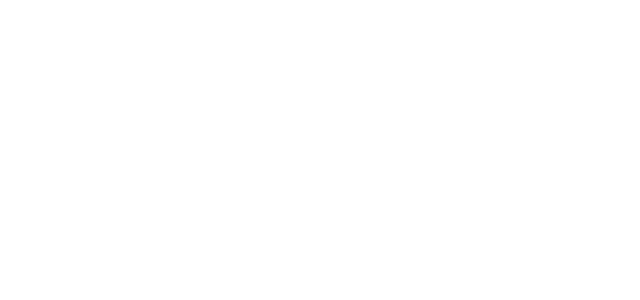
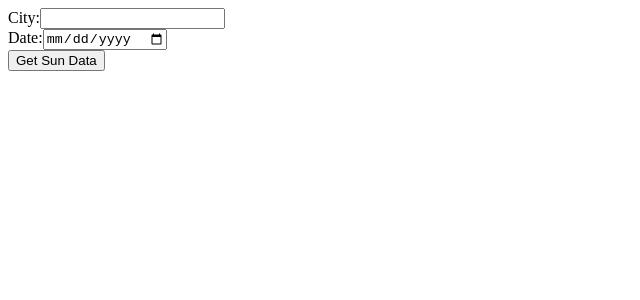
Before and after one commit to CodecoolGlobal/solar-watch-MVP-java-toro-m, a React (Vite) app in the folder solar-watch-frontend/: page /suninfo in a window 1280 px wide. Before the commit this address had no page. Shown: the top 300 px of the page, without its empty margins (0-640 px from the left). Built offline with nearby package versions, Linux system fonts and the light colour scheme.

Commit message:
submiting location and time displays relevant information

```diff
--- a/solar-watch-frontend/src/App.jsx
+++ b/solar-watch-frontend/src/App.jsx
@@ -1,12 +1,14 @@
 import {BrowserRouter as Router, Routes, Route} from 'react-router-dom';
 import LoginPage from './pages/LoginPage';
 import RegisterPage from './pages/RegisterPage';
+import SunInfoPage from "./pages/SunInfoPage.jsx";
 
 function App() {
     return (
         <Routes>
             <Route path="/login" element={<LoginPage/>}/>
             <Route path="/register" element={<RegisterPage/>}/>
+            <Route path="/suninfo" element={<SunInfoPage/>}/>
         </Routes>
     );
 }
--- /dev/null
+++ b/solar-watch-frontend/src/components/SunDataForm.jsx
@@ -0,0 +1,51 @@
+import { useState } from 'react';
+
+const SunDataForm = ({ onFormSubmit }) => {
+    const [formData, setFormData] = useState({
+        city: '',
+        date: ''
+    });
+
+    const handleChange = (e) => {
+        const { name, value } = e.target;
+        setFormData(prev => ({
+            ...prev,
+            [name]: value
+        }));
+    };
+
+    const handleSubmit = (e) => {
+        e.preventDefault();
+        onFormSubmit(formData);
+    };
+
+    return (
+        <form onSubmit={handleSubmit}>
+            <div>
+                <label>City:
+                    <input
+                        type="text"
+                        name="city"
+                        value={formData.city}
+                        onChange={handleChange}
+                        required
+                    />
+                </label>
+            </div>
+            <div>
+                <label>Date:
+                    <input
+                        type="date"
+                        name="date"
+                        value={formData.date}
+                        onChange={handleChange}
+                        required
+                    />
+                </label>
+            </div>
+            <button type="submit">Get Sun Data</button>
+        </form>
+    );
+};
+
+export default SunDataForm;
--- /dev/null
+++ b/solar-watch-frontend/src/components/SunDataRequestedInfo.jsx
@@ -0,0 +1,19 @@
+import React from 'react';
+
+const SunDataRequestedInfo = ({ sunData }) => {
+  if (!sunData) return null;
+
+  return (
+    <div>
+      <h2>Sun Data for {sunData.city.name}</h2>
+      <p>Date: {sunData.date}</p>
+      <div>
+        <p>Sunrise: {sunData.sunriseTime}</p>
+        <p>Sunset: {sunData.sunsetTime}</p>
+      </div>
+      <p>Timezone: {sunData.timezoneId}</p>
+    </div>
+  );
+};
+
+export default SunDataRequestedInfo;
--- a/solar-watch-frontend/src/pages/LoginPage.jsx
+++ b/solar-watch-frontend/src/pages/LoginPage.jsx
@@ -37,7 +37,7 @@
 
             const token = await response.text();
             localStorage.setItem("token", token);
-            navigate('/tables');
+            navigate('/suninfo');
 
         } catch (error) {
             console.error("Login error:", error);
--- a/solar-watch-frontend/src/pages/SunInfoPage.jsx
+++ b/solar-watch-frontend/src/pages/SunInfoPage.jsx
@@ -1,7 +1,53 @@
-const SunInfoPage = () =>{
-return (<div>
-        sun page
-    </div>);
-}
+import { useState } from "react";
+import SunDataForm from "../components/SunDataForm";
+import SunDataRequestedInfo from "../components/SunDataRequestedInfo";
+
+const SunInfoPage = () => {
+    const [sunData, setSunData] = useState(null);
+    const [error, setError] = useState(null);
+
+    const handleFormSubmit = async (formData) => {
+        try {
+            const token = JSON.parse(localStorage.getItem('token'))?.jwt;
+            if (!token) {
+                throw new Error('No authentication token found');
+            }
+
+            const response = await fetch(
+                `http://localhost:5173/api/sun?location=${encodeURIComponent(formData.city)}&date=${formData.date}`,
+                {
+                    headers: {
+                        'Authorization': `Bearer ${token}`
+                    }
+                }
+            );
+
+            if (!response.ok) {
+                throw new Error('Failed to fetch sun data');
+            }
+
+            const data = await response.json();
+            setSunData(data);
+            setError(null);
+        } catch (err) {
+            setError(err.message);
+            setSunData(null);
+        }
+    };
+
+    return (
+        <div>
+            {!sunData ? (
+                <SunDataForm onFormSubmit={handleFormSubmit} />
+            ) : (
+                <>
+                    <SunDataRequestedInfo sunData={sunData} />
+                    <button onClick={() => setSunData(null)}>Back</button>
+                </>
+            )}
+            {error && <p>Error: {error}</p>}
+        </div>
+    );
+};
 
 export default SunInfoPage;
```
